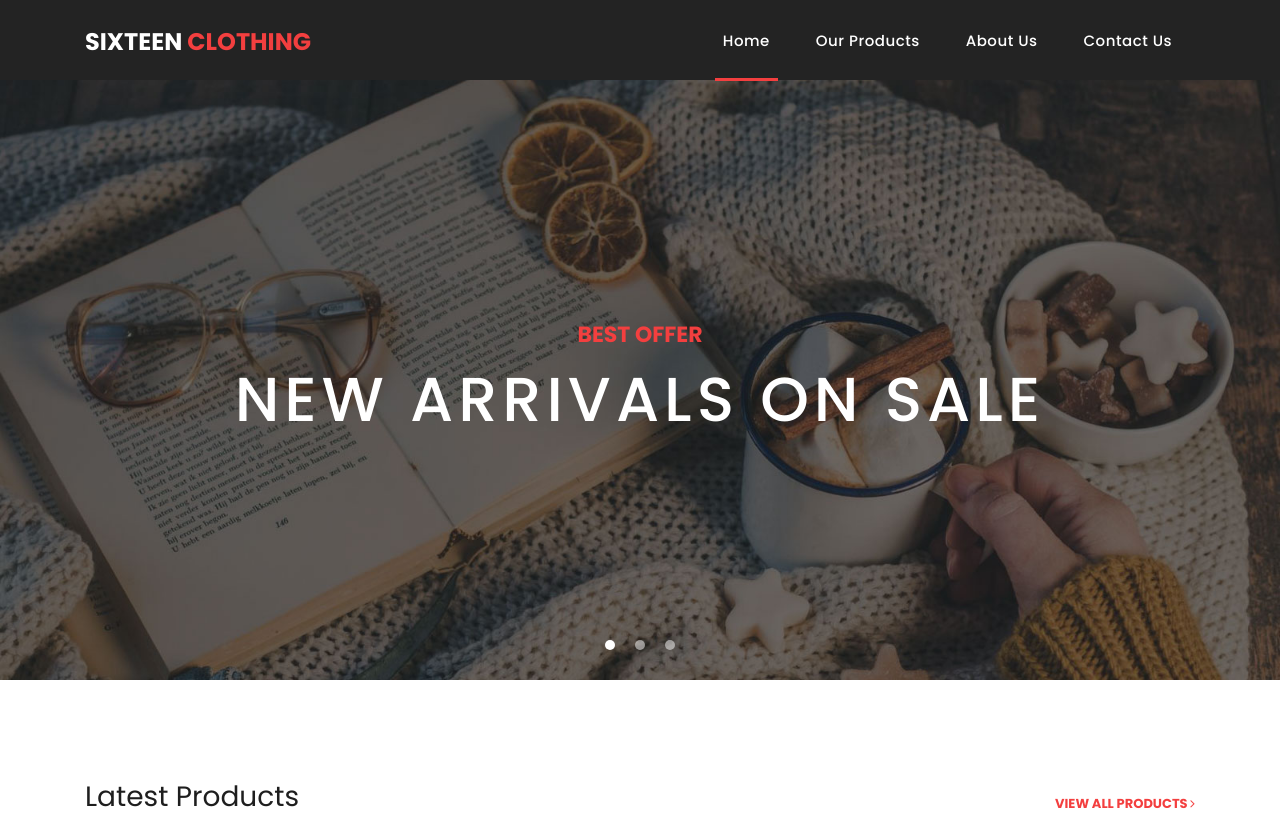
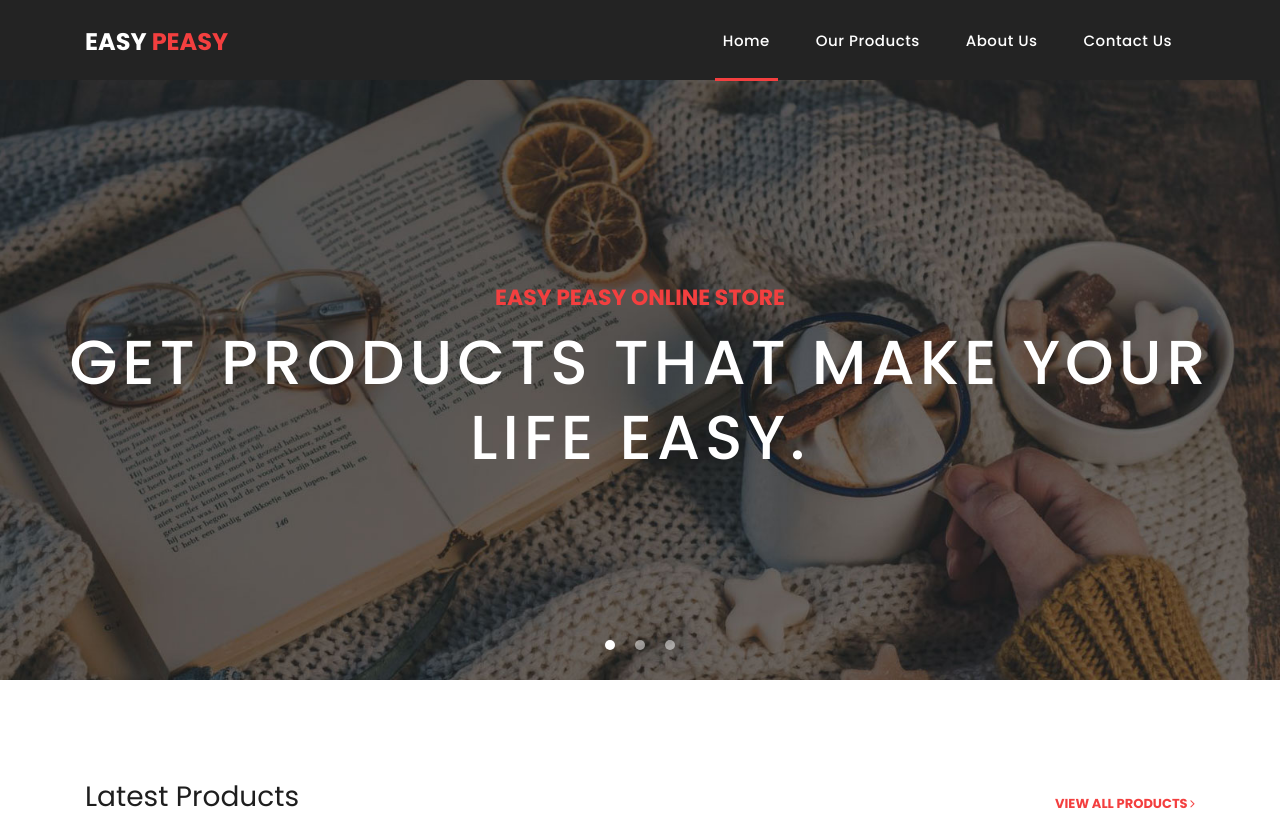
Before and after one commit to jahid-aktar/Easy-peasy-site, a plain HTML site: page index.html in a window 1280 px wide. Shown: the top 817 px of the page. Drawn offline with Linux system fonts and the light colour scheme.

Commit message:
Heading and Banner
Modified logo and hero heading

```diff
--- a/index.html
+++ b/index.html
@@ -44,7 +44,7 @@ https://templatemo.com/tm-546-sixteen-clothing
     <header class="">
       <nav class="navbar navbar-expand-lg">
         <div class="container">
-          <a class="navbar-brand" href="index.html"><h2>Sixteen <em>Clothing</em></h2></a>
+          <a class="navbar-brand" href="index.html"><h2>Easy <em>Peasy </em></h2></a>
           <button class="navbar-toggler" type="button" data-toggle="collapse" data-target="#navbarResponsive" aria-controls="navbarResponsive" aria-expanded="false" aria-label="Toggle navigation">
             <span class="navbar-toggler-icon"></span>
           </button>
@@ -76,8 +76,8 @@ https://templatemo.com/tm-546-sixteen-clothing
       <div class="owl-banner owl-carousel">
         <div class="banner-item-01">
           <div class="text-content">
-            <h4>Best Offer</h4>
-            <h2>New Arrivals On Sale</h2>
+            <h4>Easy Peasy Online Store</h4>
+            <h2>Get products that make your life easy. </h2>
           </div>
         </div>
         <div class="banner-item-02">
```
